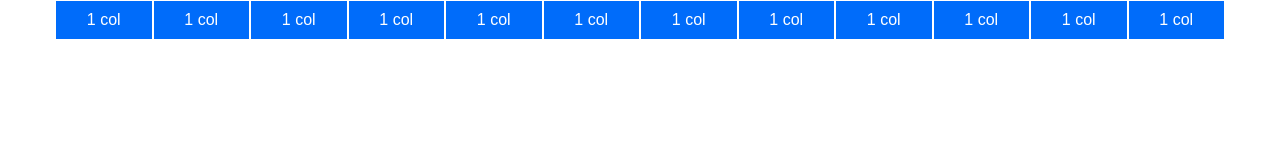
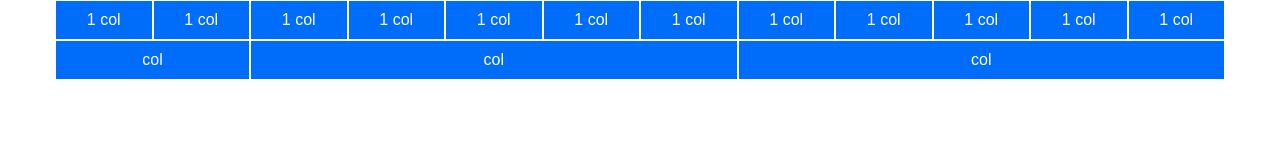
Before and after one commit to pierfrancescoscar/html-css-12bool, a plain HTML site: page index.html in a window 1280 px wide. Drawn offline with Linux system fonts and the light colour scheme.

Commit message:
add 2nd row of col boxes

```diff
--- a/index.html
+++ b/index.html
@@ -14,7 +14,7 @@
 </head>
 <body>
 
-    <section class="container">
+    <section class="container"> <!--1st row-->
         <div class="row">
             <div class="col-1">
                 <div class="box">1 col</div>
@@ -54,5 +54,25 @@
             </div>
         </div>
     </section>
+
+    <section class="container"> <!--2nd row-->
+        <div class="row">
+
+            <div class="col-2">
+                <div class="box">col</div>
+            </div>
+
+            <div class="col-5">
+                <div class="box">col</div>
+            </div>
+
+            <div class="col-5">
+                <div class="box">col</div>
+            </div>
+
+        </div>
+    </section>
+
+
 </body>
 </html>
```
